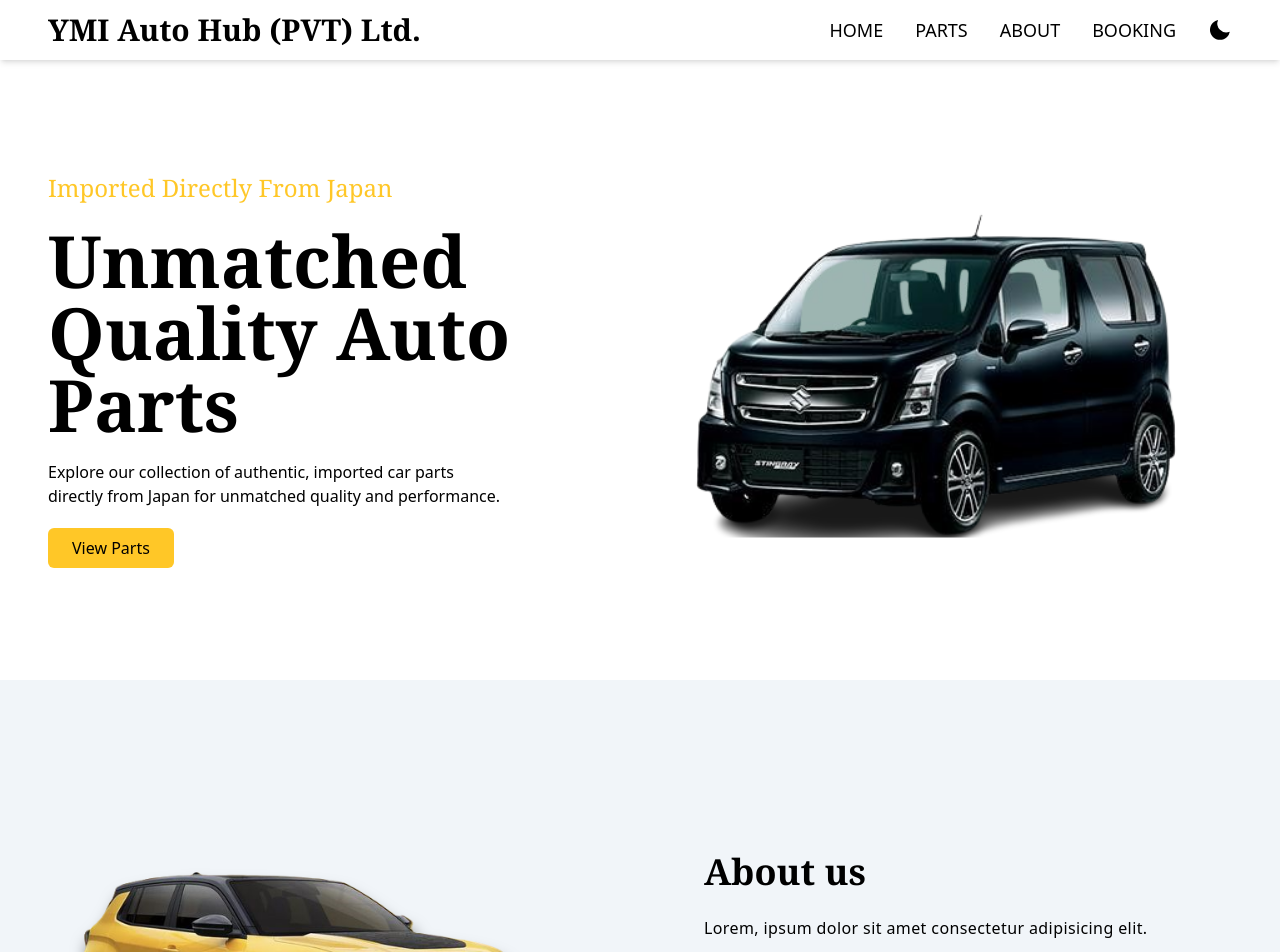
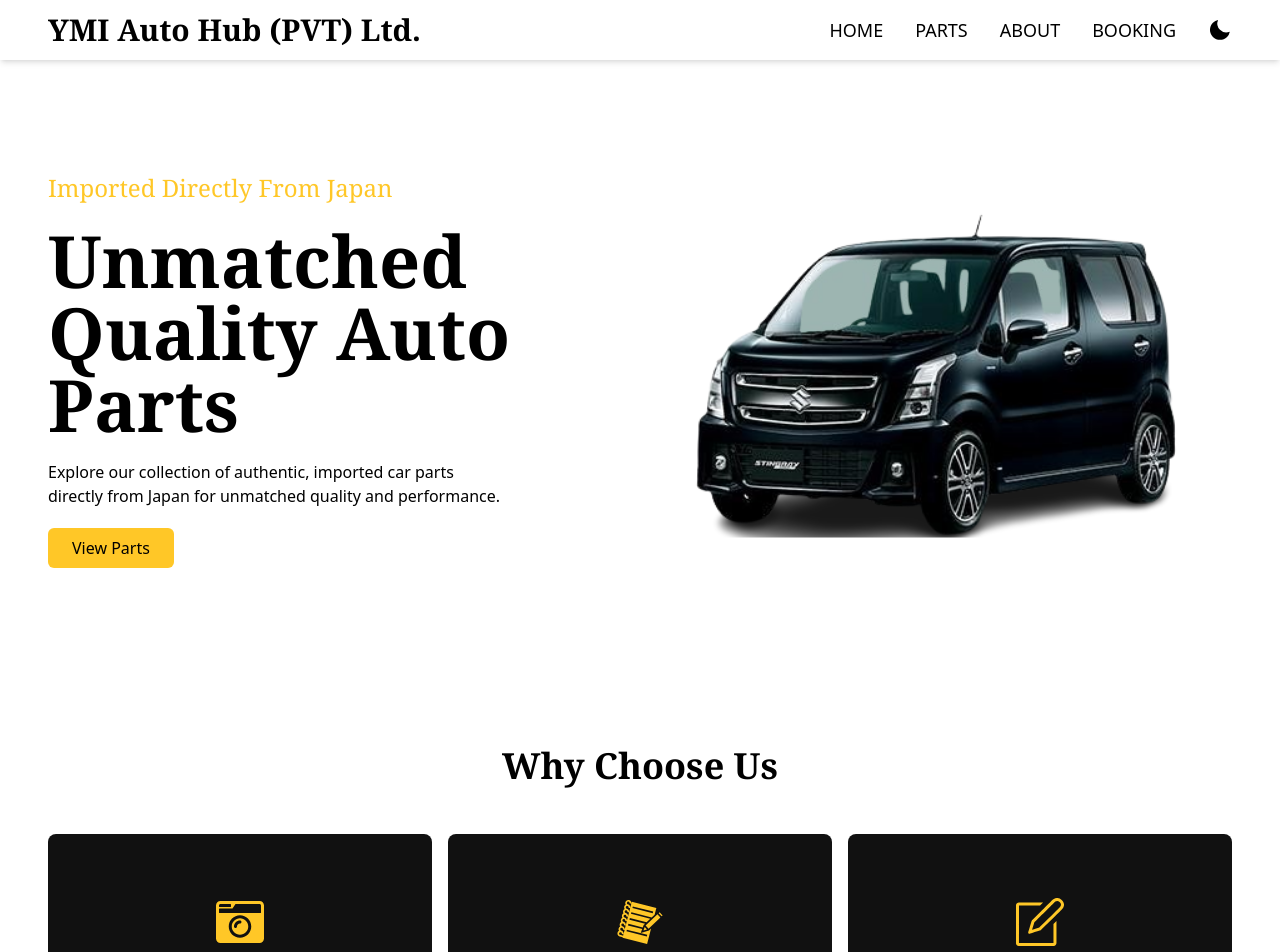
Before and after one commit to zafar-m3n/YMIAutoHub, a React (Vite) app: page / in a window 1280 px wide. Shown: the top 952 px of the page. Built offline with nearby package versions, Linux system fonts and the light colour scheme.

Commit message:
Removed About Section

```diff
--- a/src/App.jsx
+++ b/src/App.jsx
@@ -5,7 +5,6 @@
 // Component import
 import Navbar from "./components/Navbar/Navbar";
 import Hero from "./components/Hero/Hero";
-import About from "./components/About/About";
 import Services from "./components/Services/Services";
 import CarList from "./components/CarList/CarList";
 import AppStoreBanner from "./components/AppStoreBanner/AppStoreBanner";
@@ -44,7 +43,6 @@
     <div className="bg-white dark:bg-black dark:text-white text-black overflow-x-hidden">
       <Navbar theme={theme} setTheme={setTheme} />
       <Hero theme={theme} />
-      <About />
       <Services />
       <CarList />
       <Testimonial />
```
